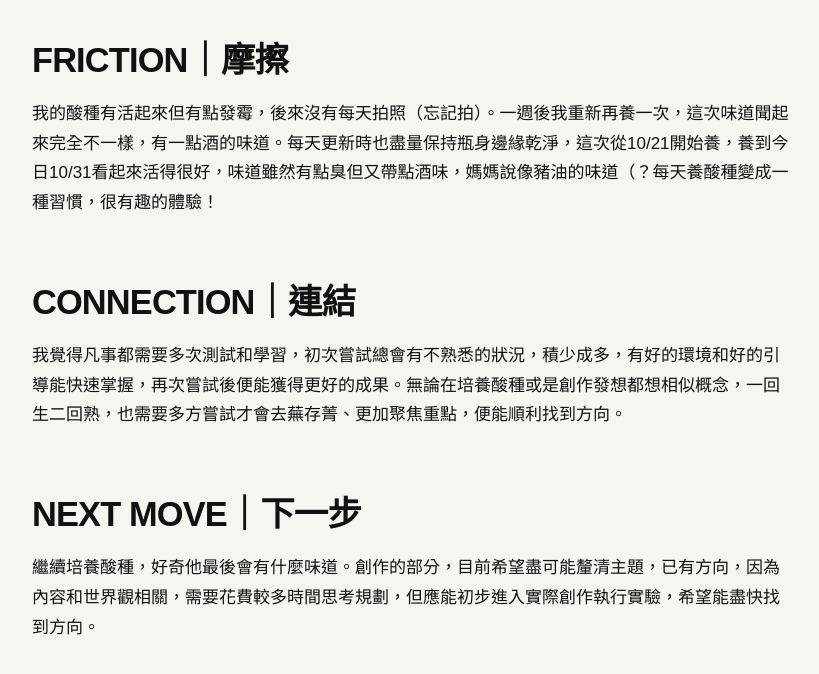
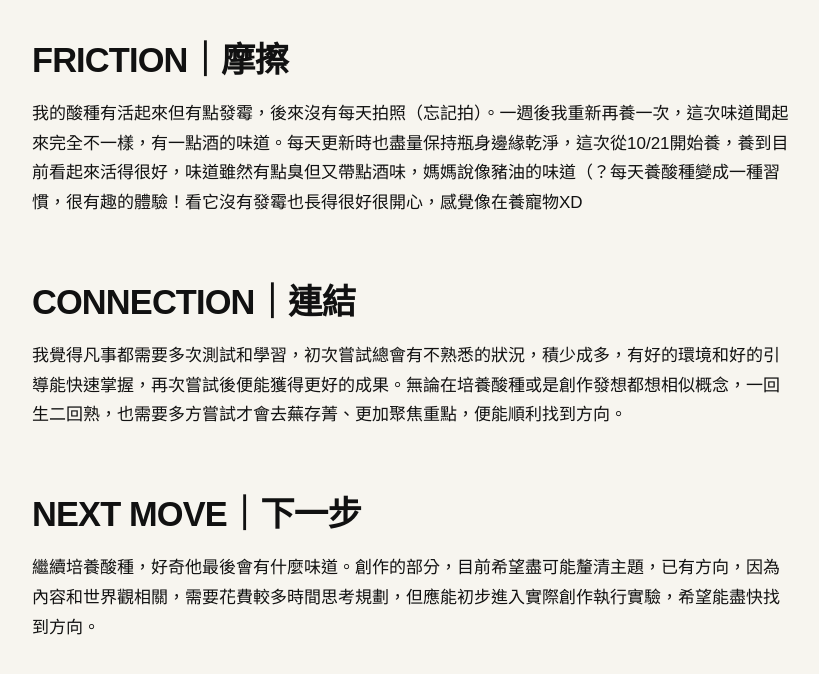
Before and after one commit to yunhanchan/fieldworkarchive, a Jekyll site: the page built from weeks/week-07.md, in a window 1280 px wide and 900 px high, scrolled down 3140 px, cut to the strip 156-830 px from the top of the window. Shown: the whole strip, without its empty margins (48-867 px from the left). Built offline with Jekyll 4.4.1, drawn with Linux system fonts in a browser that asks for light colours.

Commit message:
Update week-07.md

```diff
--- a/weeks/week-07.md
+++ b/weeks/week-07.md
@@ -21,7 +21,7 @@ permalink: /weeks/week-07/
 
 ## FRICTION｜摩擦
 
-我的酸種有活起來但有點發霉，後來沒有每天拍照（忘記拍）。一週後我重新再養一次，這次味道聞起來完全不一樣，有一點酒的味道。每天更新時也盡量保持瓶身邊緣乾淨，這次從10/21開始養，養到今日10/31看起來活得很好，味道雖然有點臭但又帶點酒味，媽媽說像豬油的味道（？每天養酸種變成一種習慣，很有趣的體驗！
+我的酸種有活起來但有點發霉，後來沒有每天拍照（忘記拍）。一週後我重新再養一次，這次味道聞起來完全不一樣，有一點酒的味道。每天更新時也盡量保持瓶身邊緣乾淨，這次從10/21開始養，養到目前看起來活得很好，味道雖然有點臭但又帶點酒味，媽媽說像豬油的味道（？每天養酸種變成一種習慣，很有趣的體驗！看它沒有發霉也長得很好很開心，感覺像在養寵物XD
 
 
 ## CONNECTION｜連結
```
